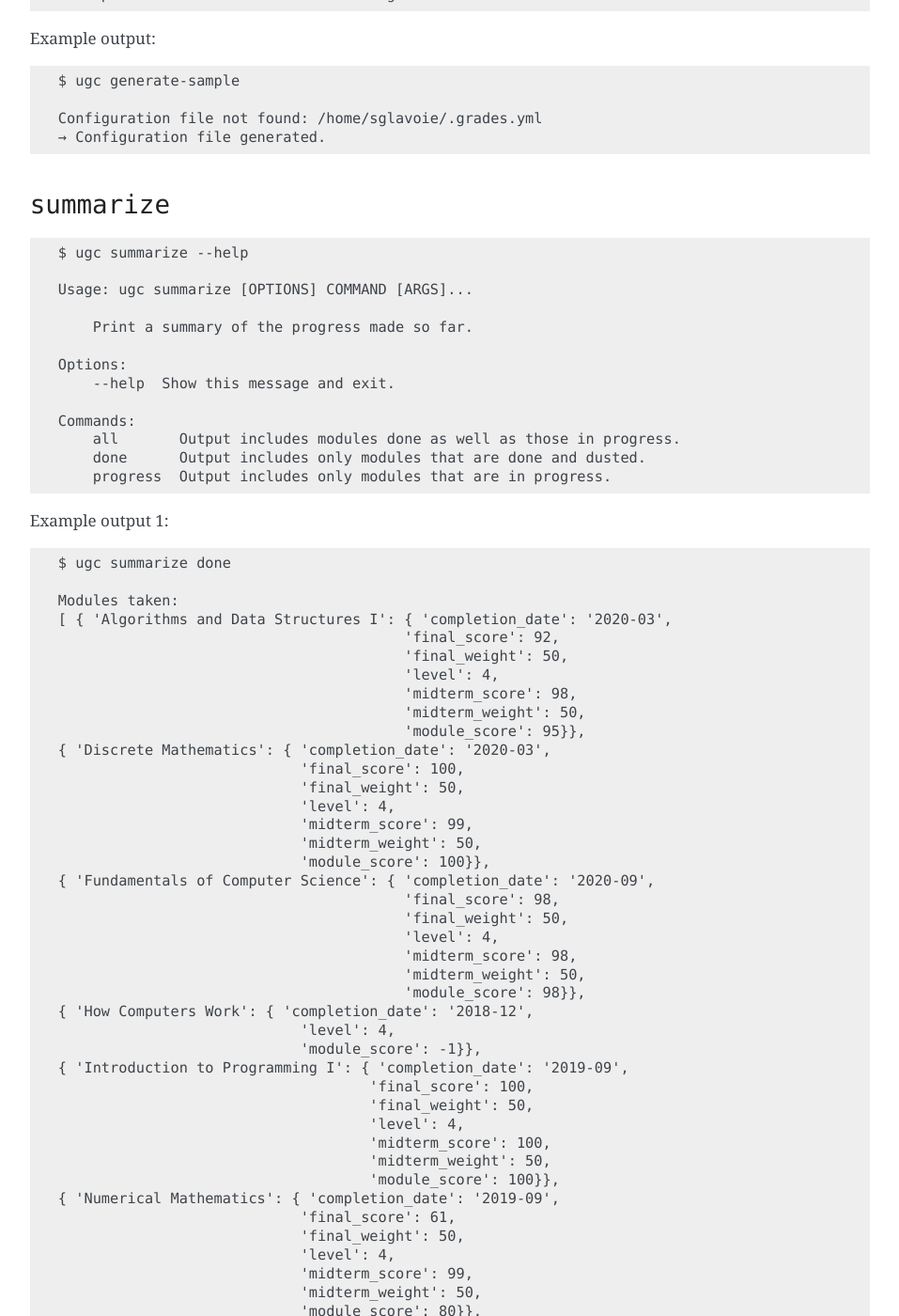
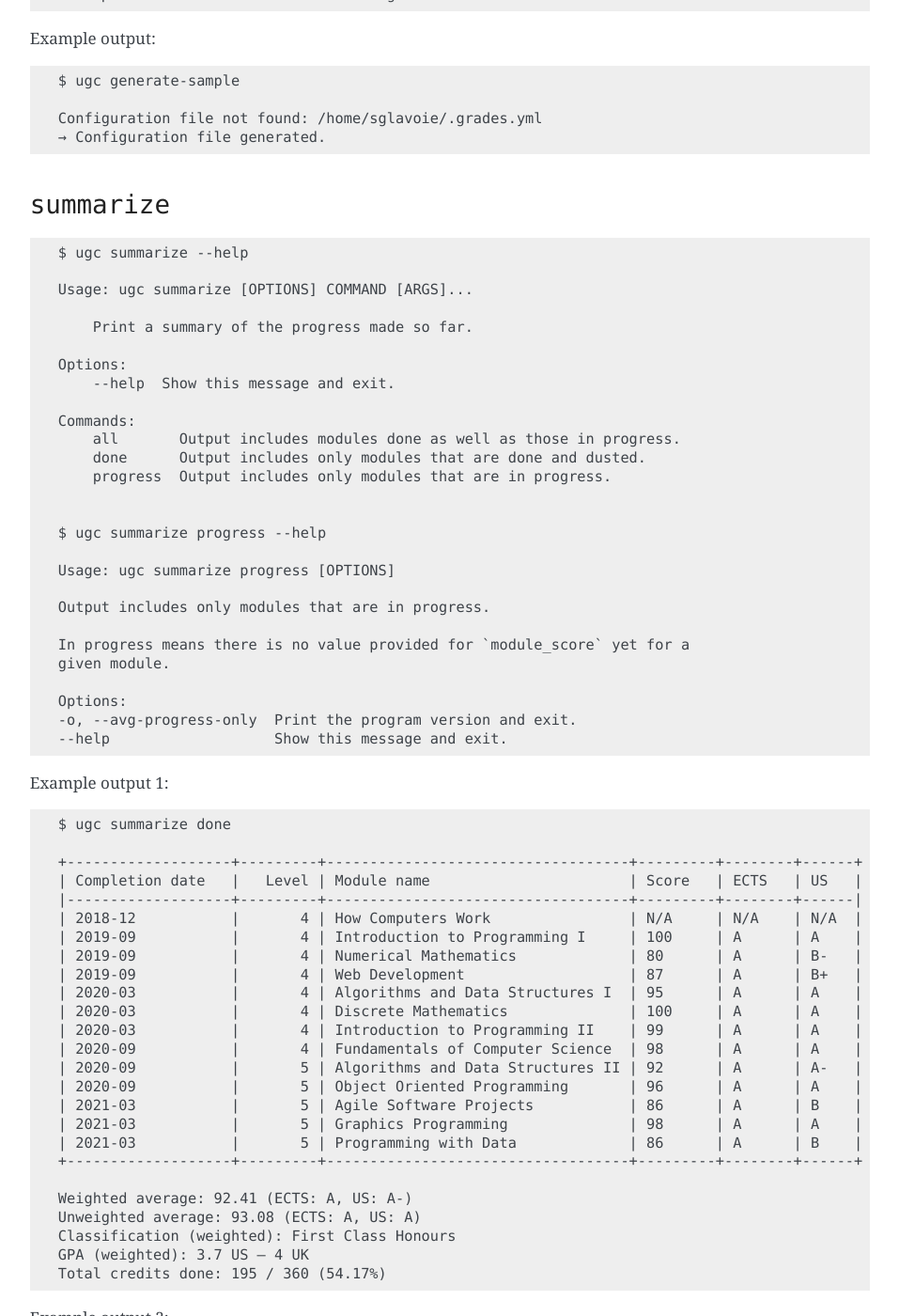
Before and after one commit to sglavoie/uol-grades-calculator, a Sphinx documentation site: the page built from docs/commands.rst, in a window 1280 px wide and 1400 px high, scrolled down 1111 px. Shown: the whole window at 94% size, without its empty margins (311-1268 px from the left). Built offline with Sphinx 7.4.7, drawn with Linux system fonts in a browser that asks for light colours; some of the changed text lies outside the part shown.

Commit message:
Show output of `summarize` with tables
* Fixes #26

```diff
--- a/docs/commands.rst
+++ b/docs/commands.rst
@@ -87,142 +87,60 @@
         progress  Output includes only modules that are in progress.
 
 
+    $ ugc summarize progress --help
+
+    Usage: ugc summarize progress [OPTIONS]
+
+    Output includes only modules that are in progress.
+
+    In progress means there is no value provided for `module_score` yet for a
+    given module.
+
+    Options:
+    -o, --avg-progress-only  Print the program version and exit.
+    --help                   Show this message and exit.
+
+
 Example output 1::
 
     $ ugc summarize done
 
-    Modules taken:
-    [ { 'Algorithms and Data Structures I': { 'completion_date': '2020-03',
-                                            'final_score': 92,
-                                            'final_weight': 50,
-                                            'level': 4,
-                                            'midterm_score': 98,
-                                            'midterm_weight': 50,
-                                            'module_score': 95}},
-    { 'Discrete Mathematics': { 'completion_date': '2020-03',
-                                'final_score': 100,
-                                'final_weight': 50,
-                                'level': 4,
-                                'midterm_score': 99,
-                                'midterm_weight': 50,
-                                'module_score': 100}},
-    { 'Fundamentals of Computer Science': { 'completion_date': '2020-09',
-                                            'final_score': 98,
-                                            'final_weight': 50,
-                                            'level': 4,
-                                            'midterm_score': 98,
-                                            'midterm_weight': 50,
-                                            'module_score': 98}},
-    { 'How Computers Work': { 'completion_date': '2018-12',
-                                'level': 4,
-                                'module_score': -1}},
-    { 'Introduction to Programming I': { 'completion_date': '2019-09',
-                                        'final_score': 100,
-                                        'final_weight': 50,
-                                        'level': 4,
-                                        'midterm_score': 100,
-                                        'midterm_weight': 50,
-                                        'module_score': 100}},
-    { 'Numerical Mathematics': { 'completion_date': '2019-09',
-                                'final_score': 61,
-                                'final_weight': 50,
-                                'level': 4,
-                                'midterm_score': 99,
-                                'midterm_weight': 50,
-                                'module_score': 80}},
-    { 'Introduction to Programming II': { 'completion_date': '2020-03',
-                                            'final_score': 98,
-                                            'final_weight': 70,
-                                            'level': 4,
-                                            'midterm_score': 100,
-                                            'midterm_weight': 30,
-                                            'module_score': 99}},
-    { 'Web Development': { 'completion_date': '2019-09',
-                            'final_score': 87,
-                            'final_weight': 70,
-                            'level': 4,
-                            'midterm_score': 86,
-                            'midterm_weight': 30,
-                            'module_score': 87}},
-    { 'Algorithms and Data Structures II': { 'completion_date': '2020-09',
-                                            'final_score': 92,
-                                            'final_weight': 50,
-                                            'level': 5,
-                                            'midterm_score': 92,
-                                            'midterm_weight': 50,
-                                            'module_score': 92}},
-    { 'Object Oriented Programming': { 'completion_date': '2020-09',
-                                        'final_score': 96,
-                                        'final_weight': 50,
-                                        'level': 5,
-                                        'midterm_score': 96,
-                                        'midterm_weight': 50,
-                                        'module_score': 96}}]
-    Number of modules done: 10
-    Scores so far: [95, 100, 98, 100, 80, 99, 87, 92, 96]
+    +-------------------+---------+-----------------------------------+---------+--------+------+
+    | Completion date   |   Level | Module name                       | Score   | ECTS   | US   |
+    |-------------------+---------+-----------------------------------+---------+--------+------|
+    | 2018-12           |       4 | How Computers Work                | N/A     | N/A    | N/A  |
+    | 2019-09           |       4 | Introduction to Programming I     | 100     | A      | A    |
+    | 2019-09           |       4 | Numerical Mathematics             | 80      | A      | B-   |
+    | 2019-09           |       4 | Web Development                   | 87      | A      | B+   |
+    | 2020-03           |       4 | Algorithms and Data Structures I  | 95      | A      | A    |
+    | 2020-03           |       4 | Discrete Mathematics              | 100     | A      | A    |
+    | 2020-03           |       4 | Introduction to Programming II    | 99      | A      | A    |
+    | 2020-09           |       4 | Fundamentals of Computer Science  | 98      | A      | A    |
+    | 2020-09           |       5 | Algorithms and Data Structures II | 92      | A      | A-   |
+    | 2020-09           |       5 | Object Oriented Programming       | 96      | A      | A    |
+    | 2021-03           |       5 | Agile Software Projects           | 86      | A      | B    |
+    | 2021-03           |       5 | Graphics Programming              | 98      | A      | A    |
+    | 2021-03           |       5 | Programming with Data             | 86      | A      | B    |
+    +-------------------+---------+-----------------------------------+---------+--------+------+
 
-    Weighted average: 94.08
-    ECTS: A
-    US: A
-
-    Unweighted average: 94.11
-    ECTS: A
-    US: A
-
+    Weighted average: 92.41 (ECTS: A, US: A-)
+    Unweighted average: 93.08 (ECTS: A, US: A)
     Classification (weighted): First Class Honours
-
-    ECTS grade equivalence:
-    { 'Algorithms and Data Structures I': 'A',
-    'Algorithms and Data Structures II': 'A',
-    'Discrete Mathematics': 'A',
-    'Fundamentals of Computer Science': 'A',
-    'How Computers Work': 'N/A',
-    'Introduction to Programming I': 'A',
-    'Introduction to Programming II': 'A',
-    'Numerical Mathematics': 'A',
-    'Object Oriented Programming': 'A',
-    'Web Development': 'A'}
-
-    US grade equivalence:
-    { 'Algorithms and Data Structures I': 'A',
-    'Algorithms and Data Structures II': 'A-',
-    'Discrete Mathematics': 'A',
-    'Fundamentals of Computer Science': 'A',
-    'How Computers Work': 'N/A',
-    'Introduction to Programming I': 'A',
-    'Introduction to Programming II': 'A',
-    'Numerical Mathematics': 'B-',
-    'Object Oriented Programming': 'A',
-    'Web Development': 'B+'}
-
-    GPA (weighted): 4 US – 4 UK
-    Total credits done: 150 / 360 (41.67%)
+    GPA (weighted): 3.7 US – 4 UK
+    Total credits done: 195 / 360 (54.17%)
 
 
 Example output 2::
 
-    $ ugc summarize progress --avg-progress-only
+    $ ugc summarize progress
 
-    Modules in progress:
-    [ { 'Software Design and Development': { 'level': 5,
-                                            'midterm_score': 88,
-                                            'midterm_weight': 50}},
-    {'Virtual Reality': {'level': 6, 'midterm_score': 85, 'midterm_weight': 50}}]
+    +---------------------------------+---------+-----------+--------+------+
+    | Module name                     |   Level |   Midterm | ECTS   | US   |
+    |---------------------------------+---------+-----------+--------+------|
+    | Computer Security               |       5 |       100 | A      | A    |
+    | Databases Networks and the Web  |       5 |        90 | A      | A-   |
+    | Software Design and Development |       5 |        88 | A      | B+   |
+    +---------------------------------+---------+-----------+--------+------+
 
-    Weighted average (only for modules in progress): 86.12
-    ECTS: A
-    US: B
-
-    Unweighted average (only for modules in progress): 86.5
-    ECTS: A
-    US: B
-
-    Classification (weighted): First Class Honours
-
-    ECTS grade equivalence:
-    {'Software Design and Development': 'A', 'Virtual Reality': 'A'}
-
-    US grade equivalence:
-    {'Software Design and Development': 'B+', 'Virtual Reality': 'B'}
-
-    GPA (weighted): 3 US – 4 UK
+    Weighted average (including modules in progress): 92.48 (ECTS: A, US: A-)
+    Unweighted average (including modules in progress): 93.0 (ECTS: A, US: A)
--- a/docs/introduction.rst
+++ b/docs/introduction.rst
@@ -114,5 +114,5 @@
 
 .. raw:: html
 
-    <!-- Demo of v0.5.2 -->
-    <script id="asciicast-vPb76ILpzp2d38DbOQngrlxmm" src="https://asciinema.org/a/vPb76ILpzp2d38DbOQngrlxmm.js" async></script>
+    <!-- Demo of v0.8.0 -->
+    <script id="asciicast-zwozjpOa0twETKgtmqlpuMaor" src="https://asciinema.org/a/zwozjpOa0twETKgtmqlpuMaor.js" async></script>
--- a/requirements.txt
+++ b/requirements.txt
@@ -1,2 +1,4 @@
 click==8.0.1
+pandas==1.3.0
 PyYAML==5.4.1
+tabulate==0.8.9
```
Also changed, not shown: 2 other files.
